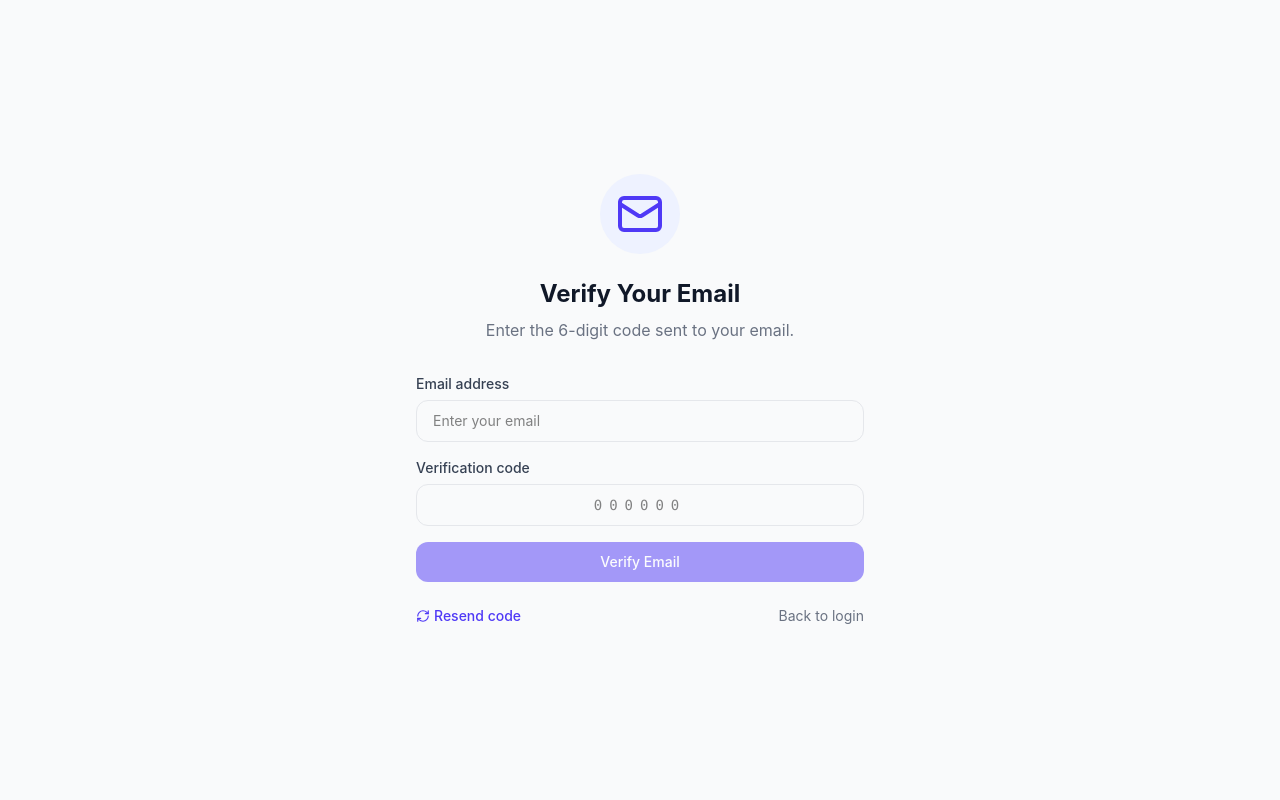
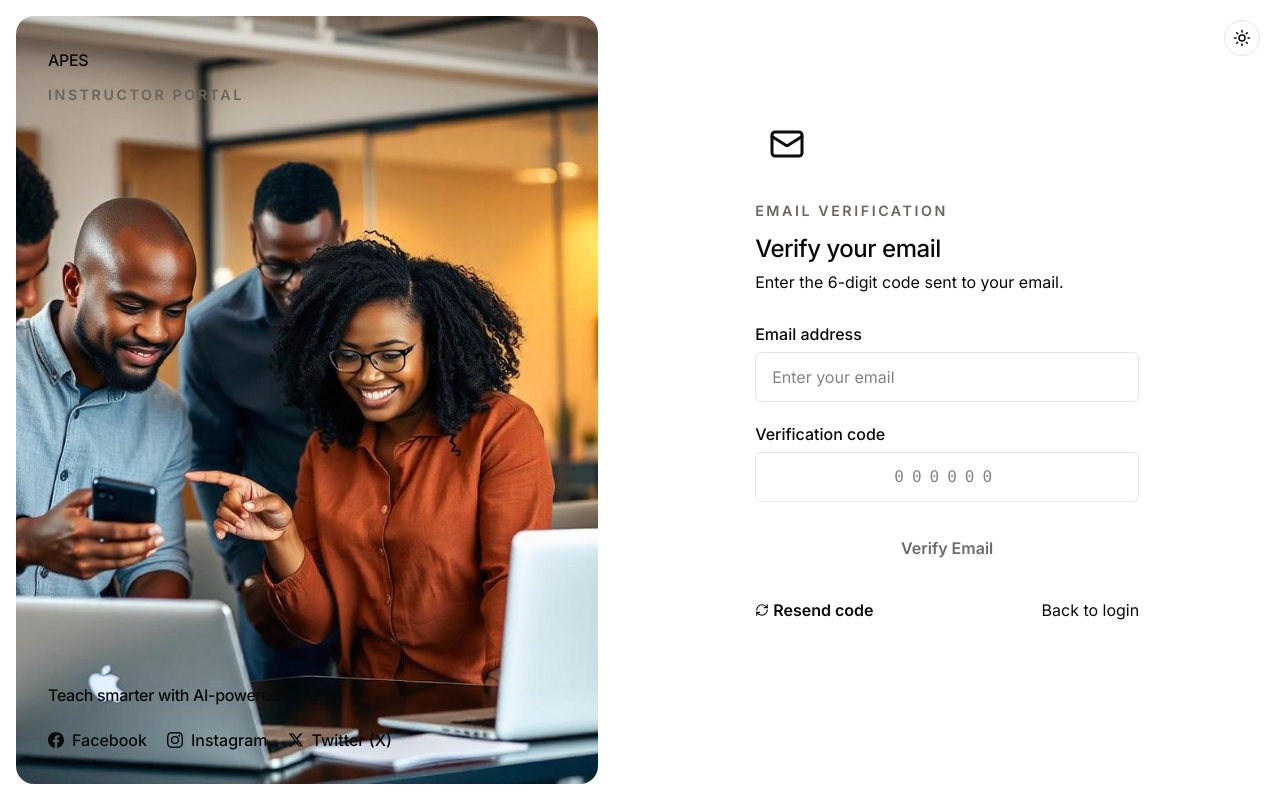
Before and after one commit to fyp-academic/instructor-frontend, a React (Vite) app: page /verify-email in a window 1280 px wide. Built offline with nearby package versions, Linux system fonts and the light colour scheme; no server answers.

Commit message:
removed localhost setting url

```diff
--- a/src/app/components/Header.tsx
+++ b/src/app/components/Header.tsx
@@ -16,7 +16,8 @@ export function Header() {
 
   const handleLogout = async () => {
     await logout();
-    navigate('/login');
+    // Instructor app has no landing page — send users to the shared public landing.
+    window.location.href = import.meta.env.VITE_STUDENT_URL ?? 'https://apesudom.codagenz.com';
   };
 
   const [notifOpen, setNotifOpen] = useState(false);
--- a/src/app/pages/auth/Login.tsx
+++ b/src/app/pages/auth/Login.tsx
@@ -69,7 +69,7 @@ export default function Login() {
         await logout();
         setWrongRole(true);
       } else {
-        navigate('/');
+        navigate('/dashboard');
       }
     } catch (err: unknown) {
       const data = (err as { response?: { data?: { message?: string; requires_verification?: boolean; email?: string } } })?.response?.data;
@@ -168,7 +168,7 @@ export default function Login() {
                 <p className="font-semibold text-amber-800 mb-1">Student account detected</p>
                 <p className="text-amber-700">
                   This portal is for instructors &amp; admins. Please use the{' '}
-                  <a href={STUDENT_URL} className="text-clay font-semibold hover:underline">
+                  <a href={`${STUDENT_URL}/login`} className="text-clay font-semibold hover:underline">
                     student portal →
                   </a>
                 </p>
--- a/src/app/pages/auth/VerifyEmail.tsx
+++ b/src/app/pages/auth/VerifyEmail.tsx
@@ -2,6 +2,7 @@ import React, { useState } from 'react';
 import { Link, useNavigate } from 'react-router';
 import { Mail, CheckCircle, XCircle, Loader2, ArrowRight, RefreshCw } from 'lucide-react';
 import { authApi } from '../../services/api';
+import AuthShell from './AuthShell';
 
 export default function VerifyEmail() {
   const navigate = useNavigate();
@@ -51,54 +52,56 @@ export default function VerifyEmail() {
   };
 
   const icon = {
-    idle: <Mail className="w-12 h-12 text-indigo-600" />,
-    loading: <Loader2 className="w-12 h-12 text-indigo-600 animate-spin" />,
-    success: <CheckCircle className="w-12 h-12 text-emerald-600" />,
-    error: <XCircle className="w-12 h-12 text-red-600" />,
+    idle: <Mail className="w-9 h-9 text-clay" />,
+    loading: <Loader2 className="w-9 h-9 text-clay animate-spin" />,
+    success: <CheckCircle className="w-9 h-9 text-emerald-600" />,
+    error: <XCircle className="w-9 h-9 text-red-600" />,
   }[status];
 
   const bgColor = {
-    idle: 'bg-indigo-50',
-    loading: 'bg-indigo-50',
-    success: 'bg-emerald-50',
+    idle: 'bg-paper-2',
+    loading: 'bg-paper-2',
+    success: 'bg-emerald-100',
     error: 'bg-red-50',
   }[status];
 
+  const fieldCls =
+    'w-full px-4 py-3 rounded-md border text-step-2 text-ink outline-none transition-all placeholder:text-ink-2/60 border-line bg-paper focus:border-clay focus:ring-1 focus:ring-clay';
+
   return (
-    <div className="min-h-screen flex items-center justify-center p-6 sm:p-10 bg-gray-50">
-        <div className="w-full max-w-md text-center">
-          <div className={`w-20 h-20 ${bgColor} rounded-full flex items-center justify-center mx-auto mb-6`}>
+    <AuthShell>
+      <div className={`w-16 h-16 ${bgColor} rounded-full flex items-center justify-center mb-6`}>
         {icon}
       </div>
 
-          <h2 className="text-2xl font-bold text-gray-900 mb-2">
-            {status === 'success' ? 'Email Verified!' : 'Verify Your Email'}
-          </h2>
-
-          <p className="text-gray-500 mb-8">{message}</p>
+      <p className="eyebrow mb-4">Email verification</p>
+      <h1 className="font-display ed-display text-step-6 text-ink mb-2">
+        {status === 'success' ? 'Email verified!' : 'Verify your email'}
+      </h1>
+      <p className="text-step-2 text-ink-2 mb-7">{message}</p>
 
       {status === 'success' ? (
         <Link
           to="/login"
-              className="inline-flex items-center gap-2 px-6 py-3 rounded-xl bg-indigo-600 text-white font-semibold text-sm hover:bg-indigo-700 transition-colors"
+          className="inline-flex items-center justify-center gap-2 px-7 py-3.5 rounded-full bg-ink hover:bg-clay-deep text-paper font-semibold text-step-2 transition-colors duration-300"
         >
-              Continue to Login <ArrowRight className="w-4 h-4" />
+          Continue to login <ArrowRight className="w-4 h-4" />
         </Link>
       ) : (
-            <div className="space-y-4 text-left">
+        <div className="space-y-5">
           <div>
-                <label className="block text-sm font-medium text-gray-700 mb-1.5">Email address</label>
+            <label className="block text-step-1 font-medium text-ink-2 mb-1.5">Email address</label>
             <input
               type="email"
               value={email}
               onChange={(e) => setEmail(e.target.value)}
               placeholder="Enter your email"
-                  className="w-full px-4 py-2.5 rounded-xl border border-gray-200 text-sm outline-none focus:border-indigo-500 focus:ring-2 focus:ring-indigo-100"
+              className={fieldCls}
             />
           </div>
 
           <div>
-                <label className="block text-sm font-medium text-gray-700 mb-1.5">Verification code</label>
+            <label className="block text-step-1 font-medium text-ink-2 mb-1.5">Verification code</label>
             <input
               type="text"
               inputMode="numeric"
@@ -106,14 +109,14 @@ export default function VerifyEmail() {
               value={code}
               onChange={(e) => setCode(e.target.value.replace(/\D/g, '').slice(0, 6))}
               placeholder="000000"
-                  className="w-full px-4 py-2.5 rounded-xl border border-gray-200 text-sm tracking-[0.5em] text-center font-mono outline-none focus:border-indigo-500 focus:ring-2 focus:ring-indigo-100"
+              className={`${fieldCls} tracking-[0.5em] text-center font-mono`}
             />
           </div>
 
           <button
             onClick={handleVerify}
             disabled={status === 'loading' || !email || code.length !== 6}
-                className="w-full px-4 py-2.5 rounded-xl bg-indigo-600 text-white font-medium text-sm hover:bg-indigo-700 transition-colors disabled:opacity-50 disabled:cursor-not-allowed inline-flex items-center justify-center gap-2"
+            className="w-full py-3.5 rounded-full bg-ink hover:bg-clay-deep text-paper font-semibold text-step-2 transition-colors duration-300 disabled:opacity-60 disabled:cursor-not-allowed inline-flex items-center justify-center gap-2"
           >
             {status === 'loading' ? (
               <><Loader2 className="w-4 h-4 animate-spin" /> Verifying…</>
@@ -122,11 +125,11 @@ export default function VerifyEmail() {
             )}
           </button>
 
-              <div className="flex items-center justify-between pt-2">
+          <div className="flex items-center justify-between pt-1">
             <button
               onClick={handleResend}
               disabled={resending}
-                  className="text-sm text-indigo-600 hover:text-indigo-700 font-medium inline-flex items-center gap-1 disabled:opacity-50"
+              className="text-step-1 text-clay hover:text-clay-deep font-semibold inline-flex items-center gap-1 disabled:opacity-50"
             >
               {resending ? (
                 <><Loader2 className="w-3.5 h-3.5 animate-spin" /> Sending…</>
@@ -134,19 +137,18 @@ export default function VerifyEmail() {
                 <><RefreshCw className="w-3.5 h-3.5" /> Resend code</>
               )}
             </button>
-                <Link to="/login" className="text-sm text-gray-500 hover:text-gray-700">
+            <Link to="/login" className="text-step-1 text-ink-2 hover:text-clay transition-colors">
               Back to login
             </Link>
           </div>
 
           {resendSuccess && (
-                <p className="text-sm text-emerald-600 font-medium text-center">
+            <p className="text-step-1 text-emerald-700 font-medium text-center">
               ✓ New verification code sent!
             </p>
           )}
         </div>
       )}
-        </div>
-    </div>
+    </AuthShell>
   );
 }
```
Lines whose indentation alone changed are shown as unchanged.
